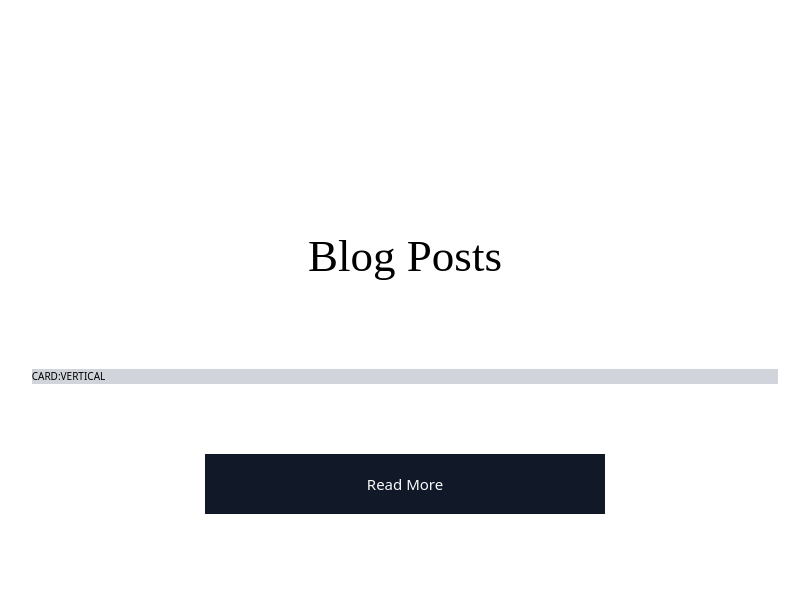
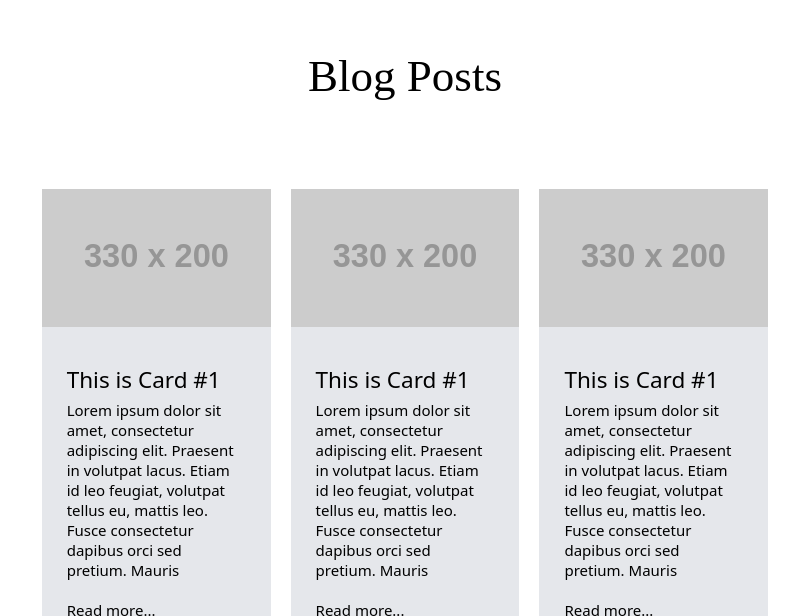
Before and after one commit to iceyisaak/migrantaid, a Next.js app: page / in a window 1280 px wide. Shown: the part 2184-2800 px from the top of the page, without its empty margins (235-1044 px from the left). Built offline with nearby package versions, Linux system fonts and the light colour scheme; a web font is replaced by a local one.

Commit message:
Updated BlogSection

```diff
--- a/src/components/Card.js
+++ b/src/components/Card.js
@@ -3,25 +3,33 @@ import Link from 'next/link';
 
 const Card = (props) => {
 
-  const { title, img, details } = props;
+  const { title, img, details, variant } = props;
   return (
-    <article className='flex mb-10 mx-auto w-7/12'>
+    <article className={
+      `flex mb-10 w-7/12
+      ${variant === 'horizontal-l' && 'flex-row'}
+      ${variant === 'horizontal-r' && 'flex-row-reverse'}
+      ${variant === 'vertical' && 'flex-col w-4/12 mx-4 '}
+    `}>
       <div className='block w-full'>
         <Image
           src={img}
           alt='Card Img'
           layout='responsive'
-          width={330}
-          height={200}
+          width={`330 ${variant === 'vertical' && '200'}`}
+          height={`200 ${variant === 'vertical' && '330'}`}
           objectFit='contain'
           priority
         />
       </div>
-      <div className='flex flex-col justify-center px-10 bg-gray-200'>
+      <div className={`flex flex-col justify-center px-10 bg-gray-200 ${variant === 'vertical' && 'py-16'}`}>
         <h3 className='text-4xl mb-3'>
           {title}
         </h3>
-        <p className='text-2xl mb-3'>
+        <p className={`text-2xl
+          ${variant === 'horizontal-l' || 'horizontal-r' && 'mb-3'}
+          ${variant === 'vertical' && 'mb-8'}
+        `}>
           {details}
         </p>
         <Link href="#">
@@ -30,7 +38,7 @@ const Card = (props) => {
           </a>
         </Link>
       </div>
-    </article>
+    </article >
   );
 };
 export default Card;
--- a/src/layouts/Home/sections/Blog/BlogSection.js
+++ b/src/layouts/Home/sections/Blog/BlogSection.js
@@ -1,4 +1,5 @@
 import Button from '../../../../components/Button';
+import Card from '../../../../components/Card';
 
 const BlogSection = () => {
   return (
@@ -6,8 +7,25 @@ const BlogSection = () => {
       <h3 className="font-heading text-7xl text-center mb-36">
         Blog Posts
       </h3>
-      <div className='bg-gray-300 mb-28 w-7/12'>
-        CARD:VERTICAL
+      <div className='flex justify-between mb-28 w-7/12'>
+        <Card
+          title="This is Card #1"
+          img="https://via.placeholder.com/330x200.png"
+          details="Lorem ipsum dolor sit amet, consectetur adipiscing elit. Praesent in volutpat lacus. Etiam id leo feugiat, volutpat tellus eu, mattis leo. Fusce consectetur dapibus orci sed pretium. Mauris"
+          variant='vertical'
+        />
+        <Card
+          title="This is Card #1"
+          img="https://via.placeholder.com/330x200.png"
+          details="Lorem ipsum dolor sit amet, consectetur adipiscing elit. Praesent in volutpat lacus. Etiam id leo feugiat, volutpat tellus eu, mattis leo. Fusce consectetur dapibus orci sed pretium. Mauris"
+          variant='vertical'
+        />
+        <Card
+          title="This is Card #1"
+          img="https://via.placeholder.com/330x200.png"
+          details="Lorem ipsum dolor sit amet, consectetur adipiscing elit. Praesent in volutpat lacus. Etiam id leo feugiat, volutpat tellus eu, mattis leo. Fusce consectetur dapibus orci sed pretium. Mauris"
+          variant='vertical'
+        />
       </div>
       <div className='mx-auto'>
         <Button btnText="Read More" />
--- a/src/layouts/Home/sections/Hero/HeroSection.js
+++ b/src/layouts/Home/sections/Hero/HeroSection.js
@@ -3,17 +3,17 @@ import Image from 'next/image';
 
 const HeroSection = () => {
   return (
-    <section className="min-h-screen flex px-52 py-32 ">
-      <div className="w-1/3 max-h-screen">
+    <section className="min-h-5/6 flex px-52 py-32 ">
+      <div className="w-1/3 self-center">
         <h1 className="text-9xl mb-11">
           Peace through integration
         </h1>
-        <div className='mb-11 text-lg'>
+        <p className='mb-11 text-lg'>
           At MigrantAid, we believe in the power of social integration for the betterment of society.
-        </div>
+        </p>
         <div className='flex flex-col h-52 justify-between'>
-          <Button btnText="About Us" className="" />
-          <Button btnText="Our Offer" className="" />
+          <Button btnText="About Us" />
+          <Button btnText="Our Offer" />
         </div>
       </div>
       <div className="image-section w-2/3 flex px-32 py-12">
--- a/src/layouts/Home/sections/JoinUs/JoinUsSection.js
+++ b/src/layouts/Home/sections/JoinUs/JoinUsSection.js
@@ -7,21 +7,24 @@ const JoinUsSection = () => {
       <h3 className="text-8xl font-heading text-center mb-36">
         Join Us
       </h3>
-      <div className='mb-28'>
+      <div className='mb-28 flex flex-col items-center'>
         <Card
           title="This is Card #1"
           img="https://via.placeholder.com/330x200.png"
           details="Lorem ipsum dolor sit amet, consectetur adipiscing elit. Praesent in volutpat lacus. Etiam id leo feugiat, volutpat tellus eu, mattis leo. Fusce consectetur dapibus orci sed pretium. Mauris"
+          variant='horizontal-r'
         />
         <Card
           title="This is Card #2"
           img="https://via.placeholder.com/330x200.png"
           details="Lorem ipsum dolor sit amet, consectetur adipiscing elit. Praesent in volutpat lacus. Etiam id leo feugiat, volutpat tellus eu, mattis leo. Fusce consectetur dapibus orci sed pretium. Mauris"
+          variant='horizontal-r'
         />
         <Card
           title="This is Card #3"
           img="https://via.placeholder.com/330x200.png"
           details="Lorem ipsum dolor sit amet, consectetur adipiscing elit. Praesent in volutpat lacus. Etiam id leo feugiat, volutpat tellus eu, mattis leo. Fusce consectetur dapibus orci sed pretium. Mauris"
+          variant='horizontal-r'
         />
       </div>
       <Button btnText="More Offers" />
--- a/src/layouts/Home/sections/Offers/OffersSection.js
+++ b/src/layouts/Home/sections/Offers/OffersSection.js
@@ -7,7 +7,7 @@ const OffersSection = () => {
       <h1 className="text-8xl font-heading text-center mb-36">
         Our Offers
       </h1>
-      <div className='mb-28'>
+      <div className='mb-28 flex flex-col items-center'>
         <Card
           title="This is Card #1"
           img="https://via.placeholder.com/330x200.png"
```
